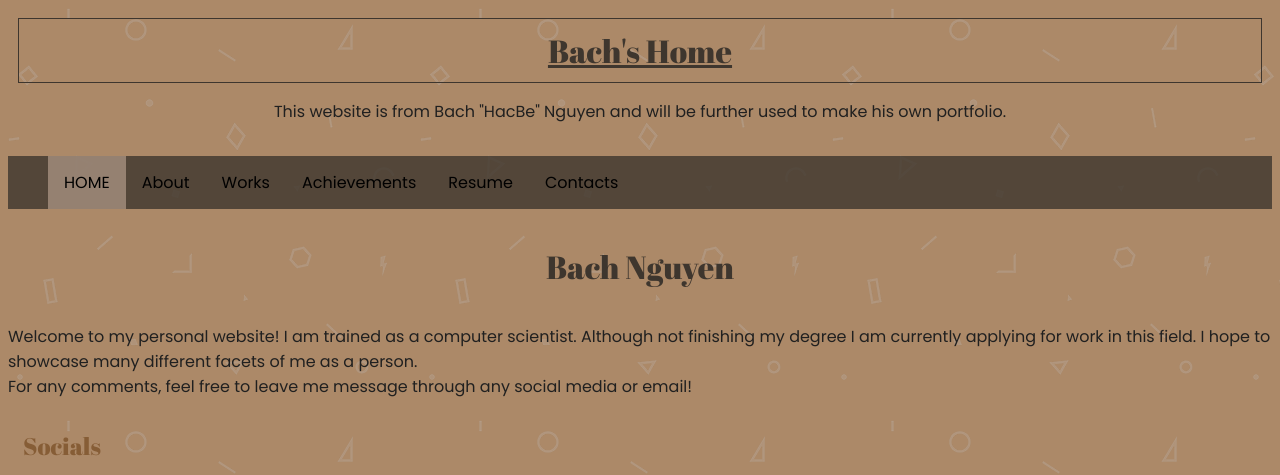
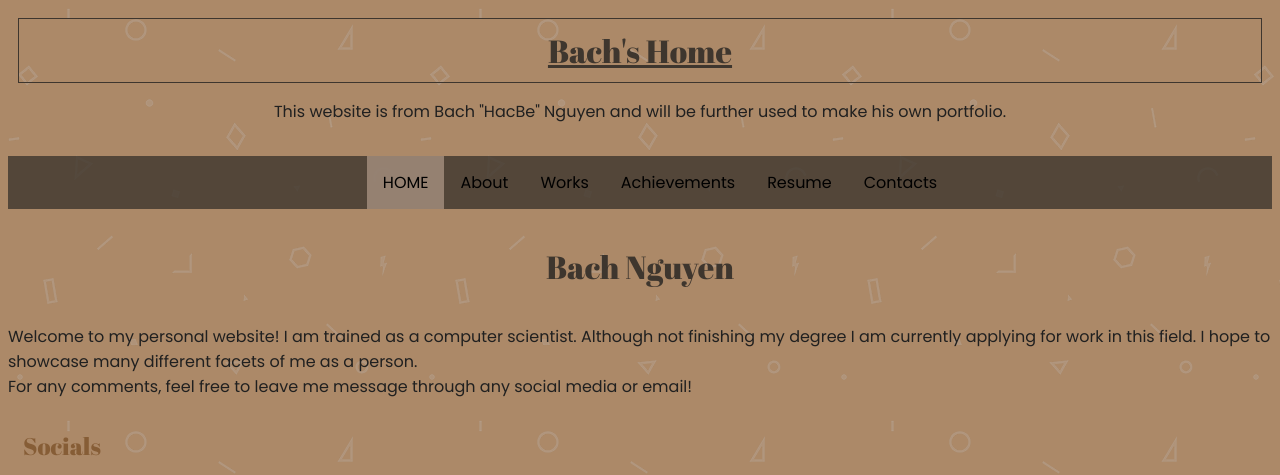
Before and after one commit to bachZSN/portfolio-website, a plain HTML site: page index.html in a window 1280 px wide. Shown: the top 475 px of the page. Drawn offline with Linux system fonts and the light colour scheme.

Commit message:
small centering change

```diff
--- a/style/style.css
+++ b/style/style.css
@@ -35,7 +35,7 @@ nav {
 nav > ul {
     display: flex;
     flex-direction: row;
-    justify-content: center safe;
+    justify-content: center;
     list-style: none;
     text-align: center;
     overflow: auto;
```
